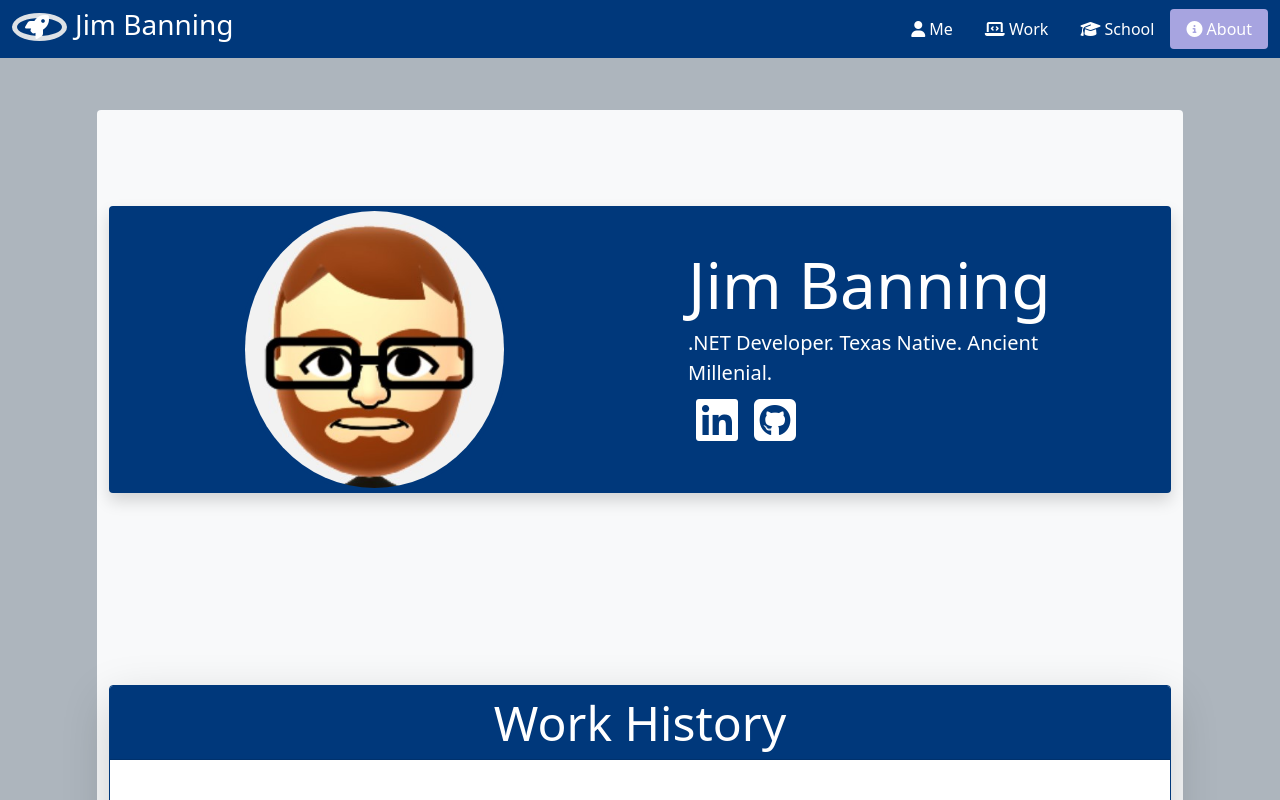
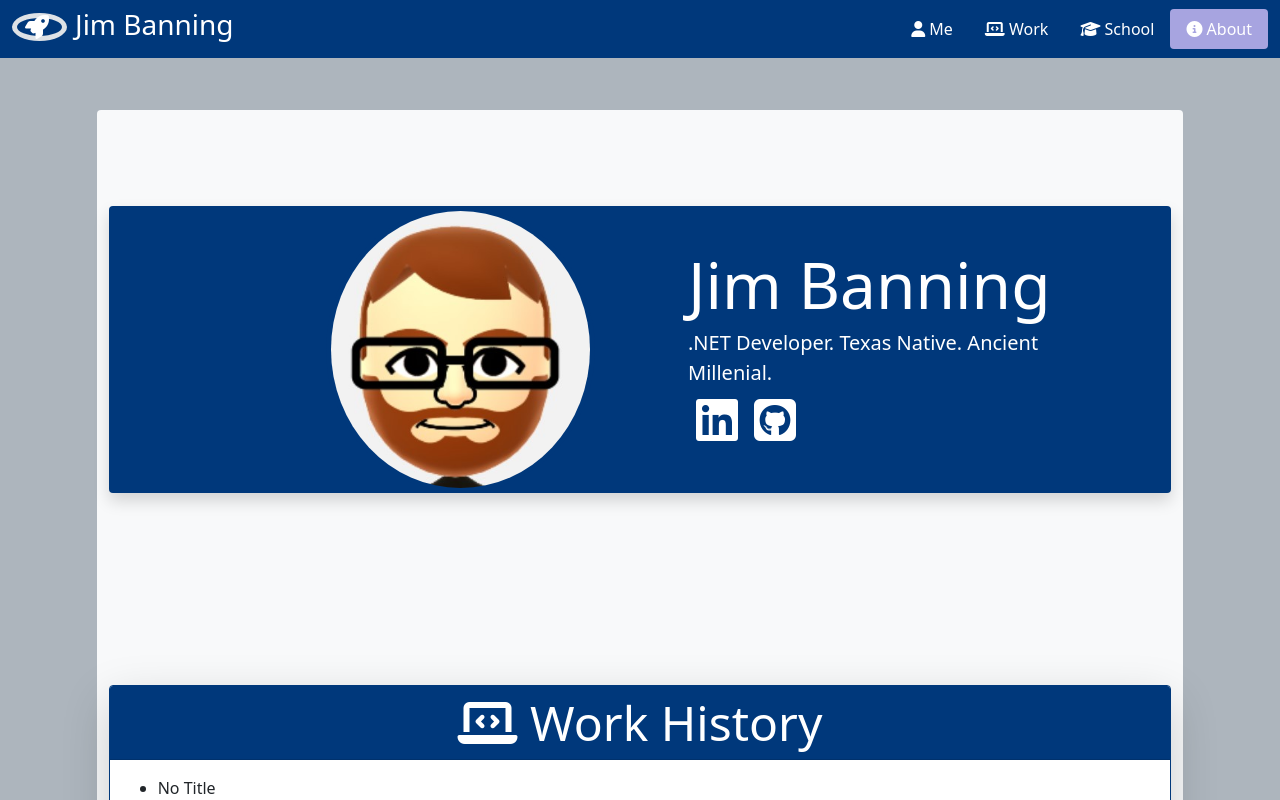
Before and after one commit to jbanning1981/PersonalPage, an Angular app in the folder personal-page/: page / in a window 1280 px wide. Shown: the top 800 px of the page. Built offline with nearby package versions, Linux system fonts and the light colour scheme.

Commit message:
start layout on Work History

```diff
--- /dev/null
+++ b/personal-page/src/app/page-content/models/EmploymentRecord.ts
@@ -0,0 +1,15 @@
+export interface IEmploymentRecord {
+  company: string,
+  title: string,
+  startDate: Date,
+  endDate: Date,
+  accomplishments: string[]
+}
+
+export class EmploymentRecord implements IEmploymentRecord {
+  company: string = 'No Company Provided';
+  title: string = 'No Title';
+  startDate: Date = new Date(2060, 1, 31);
+  endDate: Date = new Date(2060, 12, 31);
+  accomplishments: string[] = ['No accomplishments'];
+}
--- a/personal-page/src/app/page-content/page-content.component.html
+++ b/personal-page/src/app/page-content/page-content.component.html
@@ -5,7 +5,7 @@
         <div class="col-12 py-5">
           <div class="d-flex bg-blue text-white rounded shadow">
             <div class="col-6">
-              <div class=" d-flex h-100 justify-content-center align-items-center">
+              <div class=" d-flex h-100 justify-content-end align-items-center">
                 <div class="d-flex justify-content-center">
                   <img src="../../assets/Portrait.jpg" class="h-75 w-75 rounded-circle border border-blue border-5 " />
                 </div>
@@ -41,9 +41,16 @@
         <div class="col-12">
           <div class="card border-blue mt-5 shadow-lg">
             <div class="card-header text-center bg-blue text-white h3">
-              <div class="display-5">Work History</div>
+              <div class="display-5">
+                <i class="fas fa-laptop-code"></i> Work History
+              </div>
             </div>
             <div class="card-body">
+              <ul>
+                <li *ngFor="let job of JobHistory">
+                  {{job.title}}
+                </li>
+              </ul>
             </div>
           </div>
 
--- a/personal-page/src/app/page-content/page-content.component.ts
+++ b/personal-page/src/app/page-content/page-content.component.ts
@@ -1,5 +1,5 @@
 import { Component, OnInit } from '@angular/core';
-import { IEmploymentRecord, EmploymentRecord } from './data/EmploymentRecord';
+import { IEmploymentRecord, EmploymentRecord } from './models/EmploymentRecord';
 
 @Component({
   selector: 'app-page-content',
@@ -8,11 +8,30 @@ import { IEmploymentRecord, EmploymentRecord } from './data/EmploymentRecord';
 })
 export class PageContentComponent implements OnInit {
 
-  constructor() { }
+  public JobHistory: IEmploymentRecord[] = new Array(0);
+
+  constructor() {
+
+  }
 
   ngOnInit(): void {
+    console.log('Page Content Loaded');
+    this.JobHistory.push(new EmploymentRecord());
+    this.LoadJobHistory();
+  }
+
+  LoadJobHistory(): void {
+    console.log('Load job history using API call');
+    this.DisplayJobHistory();
+  }
+
+  DisplayJobHistory(): void {
+    console.log('Display job history. ngFor?');
+    console.log(this.JobHistory);
+    for (var index in this.JobHistory) {
+      console.log(this.JobHistory[index]);
+    }
   }
 
 
-  private JobHistory: EmploymentRecord[] = new Array(4);
 }
```
Also changed, not shown: personal-page/src/app/page-content/data/EmploymentRecord.ts (deleted, +0 -7 lines). Lines whose indentation alone changed are shown as unchanged.
